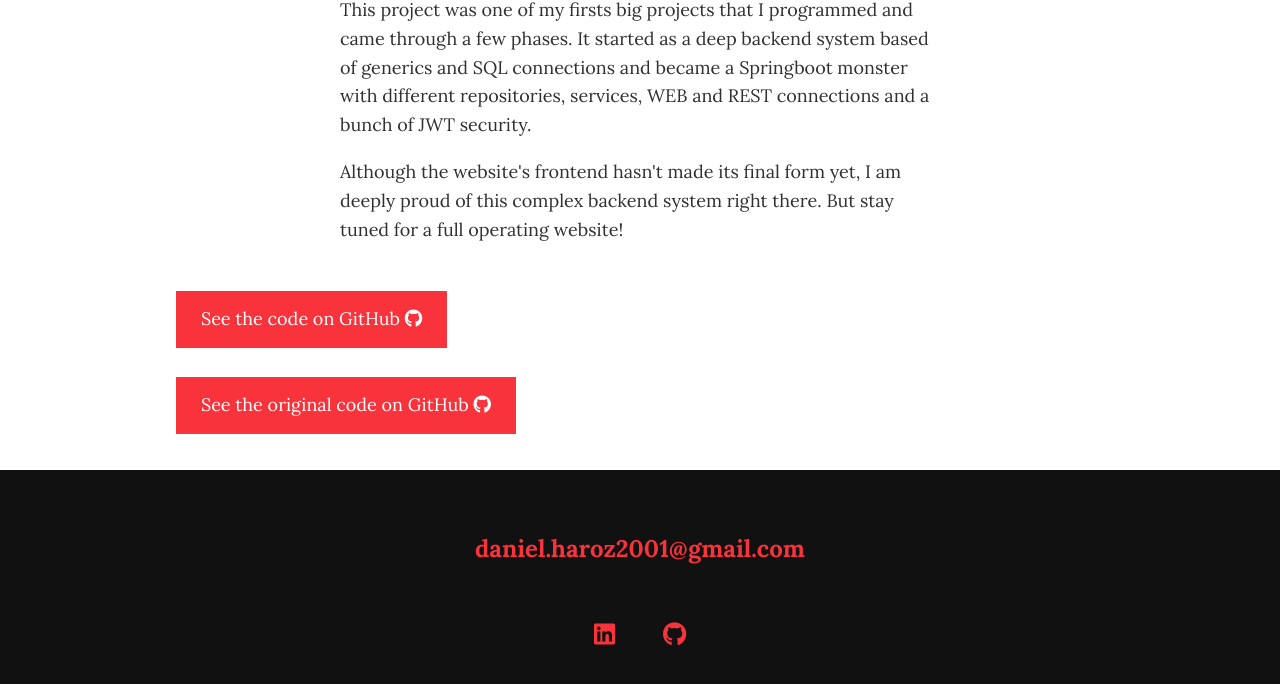
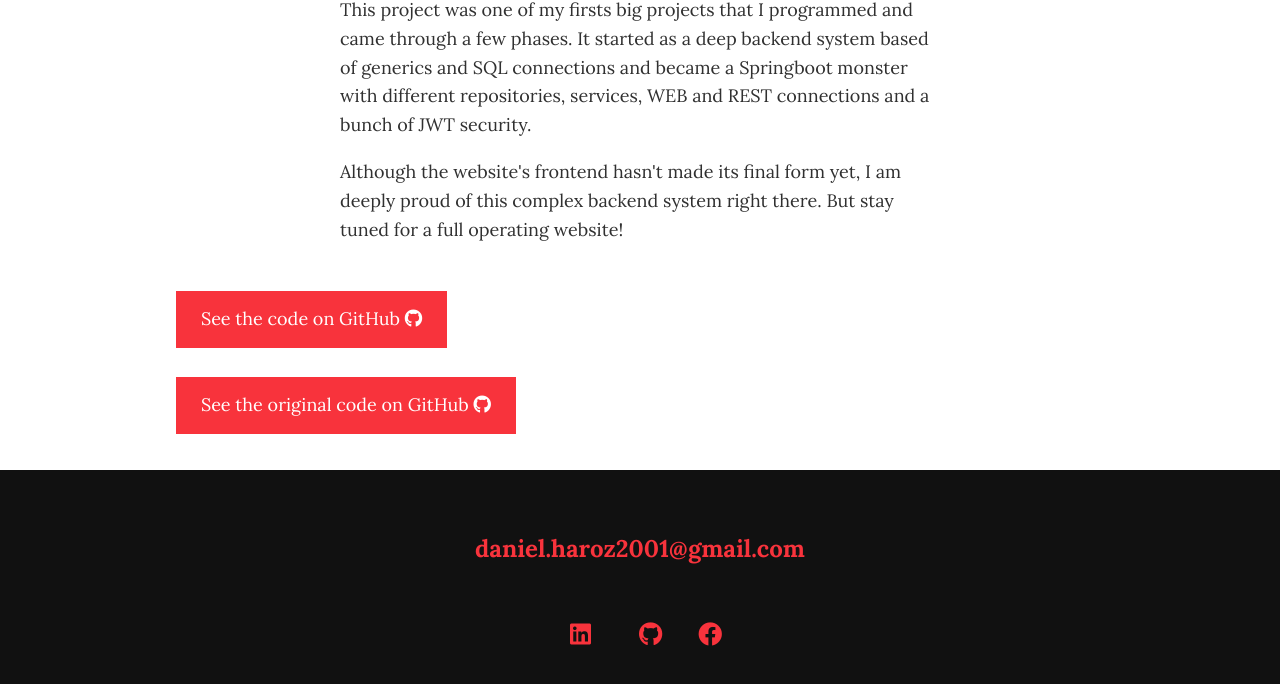
Before and after one commit to MikeHaHaya/MikeHaHaya.github.io, a plain HTML site: page portfolio-items/portfolio-item1.html in a window 1280 px wide. Shown: the part 1018-1702 px from the top of the page. Drawn offline with nearby package versions, Linux system fonts and the light colour scheme.

Commit message:
Added footer

```diff
--- a/portfolio-items/portfolio-item1.html
+++ b/portfolio-items/portfolio-item1.html
@@ -79,6 +79,11 @@
                         <i class="fab fa-github"></i>
                     </a>
                 </li>
+                <li>
+                    <a class="social-list__item" target="_blank" href="https://facebook.com">
+                        <i class="fab fa-facebook"></i>
+                    </a>
+                </li>
             </ul>
         </footer>
 
```
Also changed, not shown: index.html (+5 -0 lines), portfolio-items/portfolio-item2.html (+5 -0 lines), portfolio-items/portfolio-item3.html (+5 -0 lines), portfolio-items/portfolio-item4.html (+5 -0 lines).
